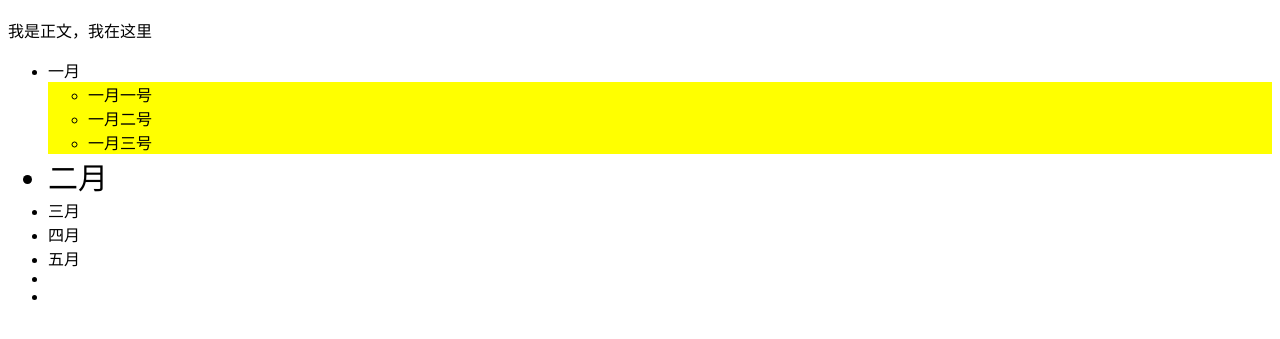
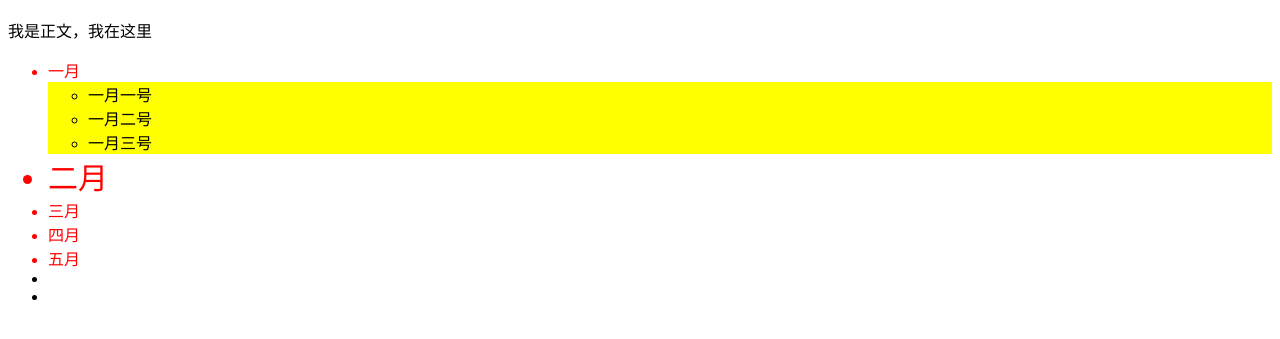
Before and after one commit to coollywu/coollywu.github.io, a plain HTML site: page index.html in a window 1280 px wide. Shown: the part 57-396 px from the top of the page. Drawn offline with Linux system fonts and the light colour scheme.

Commit message:
Update index.html

```diff
--- a/index.html
+++ b/index.html
@@ -11,7 +11,7 @@
 	font-size:30px;
 }
 .month{
-	code:red;
+	color:red;
 }
 </style>
 
```
